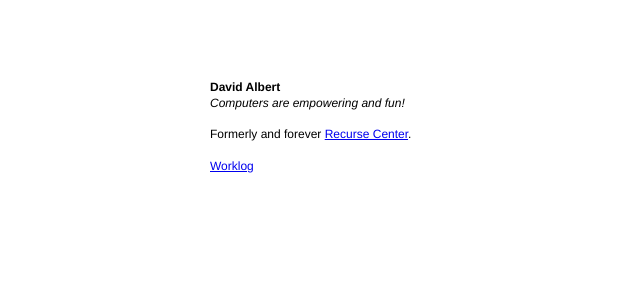
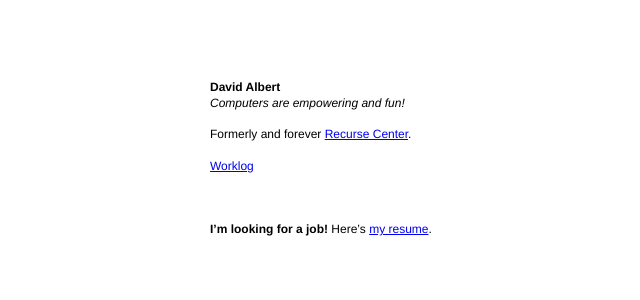
Before and after one commit to davidbalbert/davidbalbert.github.io, a Jekyll site: the page built from index.html, in a window 1280 px wide. Shown: the top 300 px of the page, without its empty margins (155-795 px from the left). Built offline with Jekyll 4.4.1, drawn with Linux system fonts in a browser that asks for light colours.

Commit message:
Add resume

```diff
--- a/index.html
+++ b/index.html
@@ -7,3 +7,5 @@ title: David Albert
 <p><em>Computers are empowering and fun!</em></p>
 <p>Formerly and forever <a href="https://www.recurse.com/">Recurse Center</a>.</p>
 <p><a href="/worklog">Worklog</a></p>
+
+<p style="margin-top: 3rem;"><strong>I’m looking for a job!</strong> Here’s <a href="/David Albert resume.pdf" download>my resume</a>.</p>
```
Also changed, not shown: 1 other file.
